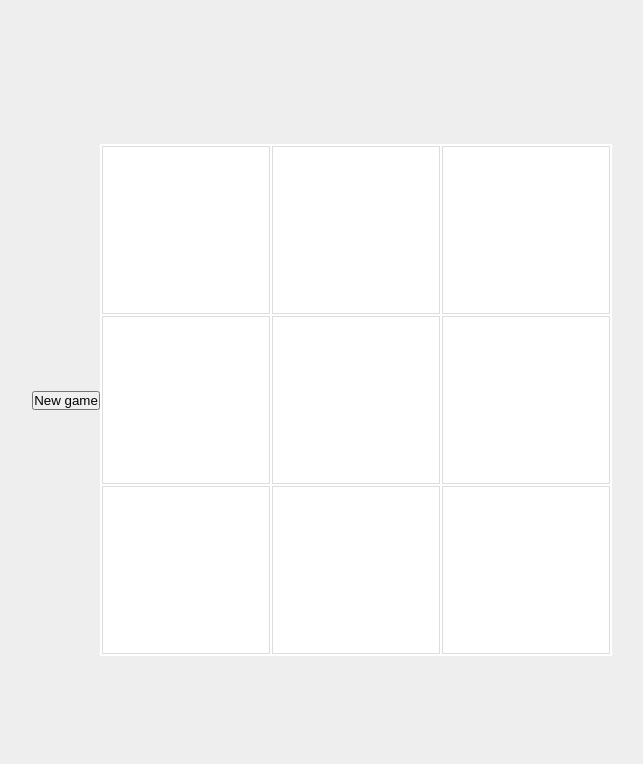
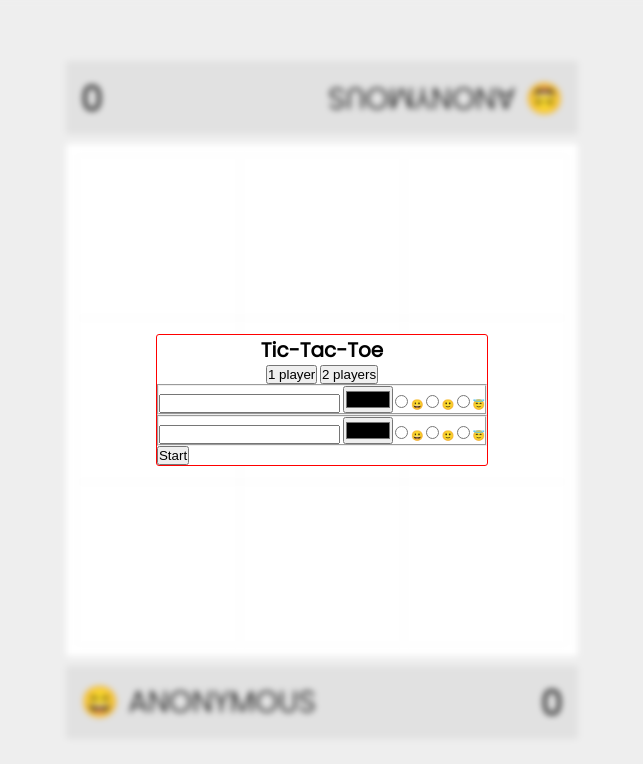
Before and after one commit to angiejo21/tris, a plain HTML site: page index.html in a window 1280 px wide. Shown: the whole page, without its empty margins (318-961 px from the left). Drawn offline with Linux system fonts and the light colour scheme.

Commit message:
html: + player recap/overlay, js: +new game/ draw

```diff
--- a/index.html
+++ b/index.html
@@ -5,9 +5,20 @@
     <meta name="viewport" content="width=device-width, initial-scale=1.0" />
     <title>Tris</title>
     <link rel="stylesheet" href="style.css" />
+    <link rel="preconnect" href="https://fonts.googleapis.com" />
+    <link rel="preconnect" href="https://fonts.gstatic.com" crossorigin />
+    <link
+      href="https://fonts.googleapis.com/css2?family=Poppins:wght@100;300;400&display=swap"
+      rel="stylesheet"
+    />
   </head>
   <body>
-    <button id="new-game">New game</button>
+    <button id="new-game" class="hidden">New game</button>
+    <div class="container-player container-player--0">
+      <div class="player-mark player-mark--0">😄</div>
+      <div class="player-name player-name--0">Anonymous</div>
+      <div class="player-wins player-wins--0">0</div>
+    </div>
     <table id="game">
       <tbody>
         <tr>
@@ -27,6 +38,45 @@
         </tr>
       </tbody>
     </table>
+    <div class="container-player container-player--1">
+      <div class="player-mark player-mark--1">😄</div>
+      <div class="player-name player-name--1">Anonymous</div>
+      <div class="player-wins player-wins--1">0</div>
+    </div>
+    <div class="overlay">
+      <div class="intro">
+        <h1 class="intro__title">Tic-Tac-Toe</h1>
+        <div class="intro__buttons">
+          <button id="1-player">1 player</button>
+          <button id="2-player">2 players</button>
+        </div>
+        <div class="intro__form">
+          <form>
+            <fieldset id="form-p0">
+              <input type="text" name="name" id="name" />
+              <input type="color" name="color" id="color" />
+              <input type="radio" name="mark" id="mark1" />
+              <label for="mark">😀</label>
+              <input type="radio" name="mark" id="mark2" />
+              <label for="mark">🙂</label>
+              <input type="radio" name="mark" id="mark3" />
+              <label for="mark">😇</label>
+            </fieldset>
+            <fieldset id="form-p1">
+              <input type="text" name="name" id="name" />
+              <input type="color" name="color" id="color" />
+              <input type="radio" name="mark" id="mark1" />
+              <label for="mark">😀</label>
+              <input type="radio" name="mark" id="mark2" />
+              <label for="mark">🙂</label>
+              <input type="radio" name="mark" id="mark3" />
+              <label for="mark">😇</label>
+            </fieldset>
+            <button id="start">Start</button>
+          </form>
+        </div>
+      </div>
+    </div>
     <script src="script.js"></script>
   </body>
 </html>
--- a/script.js
+++ b/script.js
@@ -20,7 +20,7 @@ const player1 = {
   mark: "🤢",
   color: "#3a86ff",
 };
-const wins = [
+const winningGames = [
   ["c1", "c2", "c3"],
   ["c4", "c5", "c6"],
   ["c7", "c8", "c9"],
@@ -43,22 +43,31 @@ function randomSelection() {
 }
 
 game.addEventListener("click", (e) => {
-  if (isPlaying) {
-    const target = e.target;
+  const target = e.target.closest("td");
+  if (isPlaying && !selectedCells.includes(target.id)) {
     target.textContent = currentPlayer.mark;
     target.style.backgroundColor = currentPlayer.color;
     currentPlayer.game.push(target.id);
     selectedCells.push(target.id);
-    wins.forEach((win) => {
-      if (win.every((cell) => currentPlayer.game.includes(cell))) {
-        currentPlayer.victories++;
-        console.log(`${currentPlayer.name} has won! 🥳`);
-        isPlaying = false;
+    let hasWon = false;
+    winningGames.forEach((winGame) => {
+      const isGameWon = winGame.every((cell) =>
+        currentPlayer.game.includes(cell)
+      );
+      if (isGameWon) {
+        hasWon = true;
       }
     });
-    if (selectedCells.length === cellsIDs.length) {
+    if (hasWon) {
+      currentPlayer.victories++;
+      console.log(`${currentPlayer.name} has won! 🥳`);
+      isPlaying = false;
+      btnNewGame.classList.toggle("hidden");
+    }
+    if (!hasWon && selectedCells.length === cellsIDs.length) {
       console.log(`It's a draw 😢`);
       isPlaying = false;
+      btnNewGame.classList.toggle("hidden");
     }
     if (currentPlayer === player0) {
       currentPlayer = player1;
@@ -73,8 +82,12 @@ function newGame() {
     cell.textContent = "";
     cell.style.backgroundColor = "#fff";
   });
+  selectedCells = [];
+  player0.game = [];
+  player1.game = [];
   currentPlayer = player0;
   isPlaying = true;
+  btnNewGame.classList.toggle("hidden");
 }
 
 btnNewGame.addEventListener("click", newGame);
--- a/style.css
+++ b/style.css
@@ -5,54 +5,87 @@
 }
 html {
   box-sizing: border-box;
+  font-size: 62.5%;
+  font-family: "Poppins", sans-serif;
 }
 body {
   height: 100vh;
   background-color: #eee;
   display: flex;
+  flex-direction: column;
   justify-content: center;
   align-items: center;
 }
+
+/* -----------Intro----------- */
+.overlay {
+  position: absolute;
+  top: 0;
+  left: 0;
+  height: 100vh;
+  width: 100vw;
+  backdrop-filter: blur(3px);
+  display: flex;
+  justify-content: center;
+  align-items: center;
+}
+.intro {
+  display: flex;
+  flex-direction: column;
+  align-items: center;
+  background-color: #fff;
+  border-radius: 3px;
+  border: 1px solid red;
+}
+.intro__form {
+  display: flex;
+}
+/* -----------Details----------- */
+.container-player {
+  background-color: #aaaaaa33;
+  width: 60vw;
+  max-width: 512px;
+  padding: 1rem 1.5rem;
+  border-radius: 3px;
+  display: flex;
+  align-items: center;
+  font-size: 3rem;
+  margin: 1rem 0;
+}
+.container-player--0 {
+  transform: rotate(180deg);
+}
+.player-name {
+  text-transform: uppercase;
+  margin-right: auto;
+  font-weight: 300;
+}
+.player-wins {
+  font-size: 3.5rem;
+}
+.player-mark {
+  margin-right: 1rem;
+}
+/* -----------Game----------- */
 table {
   width: 60vw;
   max-width: 512px;
   aspect-ratio: 1;
   background-color: #fff;
+  padding: 10px;
+  border-radius: 3px;
 }
 td {
-  border: 1px solid #ddd;
+  box-shadow: 0 0 1px #ddd;
   width: 33.3333333333333%;
   height: 33.3333333333333%;
   text-align: center;
+  font-size: 5rem;
 }
 td:hover,
 td:active {
-  box-shadow: 0 0 20px rgba(128, 0, 128, 0.3);
+  box-shadow: 0 0 20px #33333311;
 }
-/* #c1 {
-  background-color: red;
+.hidden {
+  display: none;
 }
-#c2 {
-  background-color: orange;
-}
-#c3 {
-  background-color: yellow;
-}
-#c4 {
-  background-color: yellowgreen;
-}
-#c5 {
-  background-color: green;
-}
-#c6 {
-  background-color: turquoise;
-}
-#c7 {
-  background-color: blue;
-}
-#c8 {
-  background-color: blueviolet;
-}
-#c9 {
-  background-color: purple;
-} */
```
